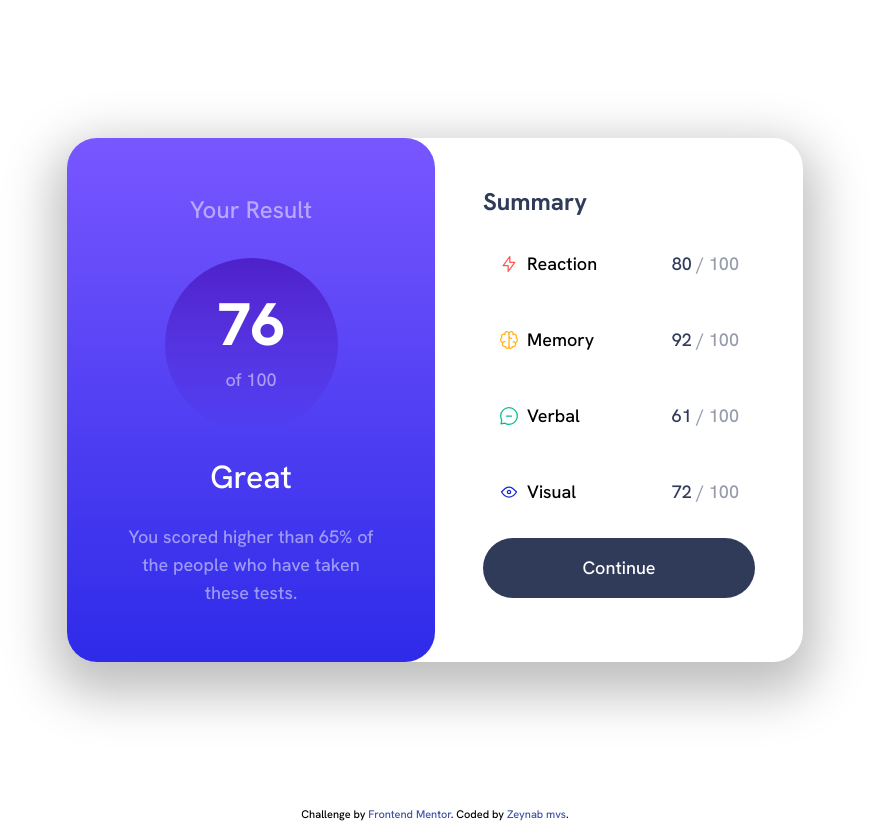
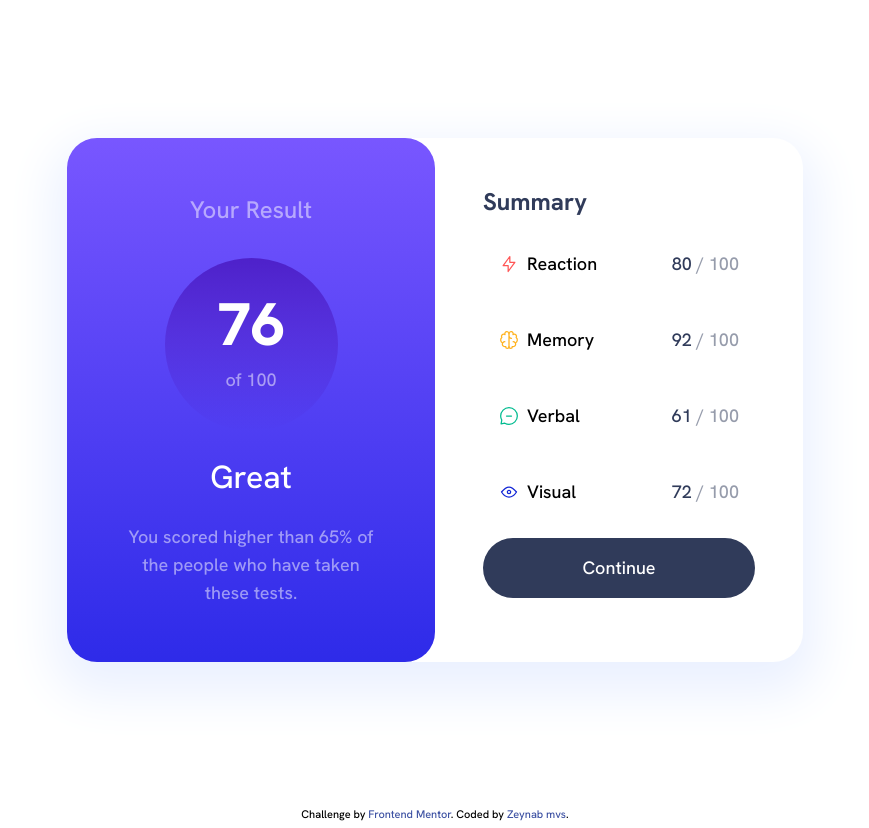
Before and after one commit to zeynabmvs/fem-result-summary-component, a React (Vite) app: page / in a window 1280 px wide. Shown: the whole page, without its empty margins (205-1074 px from the left). Built offline with nearby package versions, Linux system fonts and the light colour scheme; the HTML template or start-up script is replaced by a standard one.

Commit message:
update package name

```diff
--- a/index.html
+++ b/index.html
@@ -4,7 +4,7 @@
     <meta charset="UTF-8" />
     <link rel="icon" type="image/png" href="/src/assets/images/favicon-32x32.png" />
     <meta name="viewport" content="width=device-width, initial-scale=1.0" />
-    <title>Vite + React + TS</title>
+    <title>Result Summary Component</title>
   </head>
   <body class="font-hanken text-lg font-medium">
     <div id="root"></div>
--- a/package.json
+++ b/package.json
@@ -1,5 +1,5 @@
 {
-  "name": "fem_result_component",
+  "name": "fem-result-summary-component",
   "private": true,
   "version": "0.0.0",
   "type": "module",
@@ -11,7 +11,7 @@
     "lint": "eslint . --ext ts,tsx --report-unused-disable-directives --max-warnings 0",
     "preview": "vite preview"
   },
-  "homepage": "https://zeynab.mvs.github.io/fem_result_component/",
+  "homepage": "https://zeynab.mvs.github.io/fem-result-summary-component/",
   "dependencies": {
     "react": "^18.3.1",
     "react-dom": "^18.3.1"
--- a/src/components/SummaryResult.tsx
+++ b/src/components/SummaryResult.tsx
@@ -3,7 +3,7 @@ import SummaryItem from "./SummaryItem";
 
 const SummaryResult = () => {
   return (
-    <div className="grid grid-rows-2 md:grid-cols-2 md:grid-rows-1 md:w-[736px] md:h-[524px] bg-white md:shadow-[0_19px_50px_14px_rgba(0,0,0,0.25)] shadow-n-pale-blue md:rounded-[30px]">
+    <div className="grid grid-rows-2 md:grid-cols-2 md:grid-rows-1 md:w-[736px] md:h-[524px] bg-white md:shadow-[0_19px_50px_14px_rgba(0,0,0,0.25)] md:shadow-n-pale-blue md:rounded-[30px]">
       <div
         id="result"
         className="bg-gradient-blue flex flex-col gap-4 md:gap-8 items-center text-center justify-center text-white rounded-b-[30px] md:rounded-[30px]"
--- a/vite.config.ts
+++ b/vite.config.ts
@@ -4,7 +4,7 @@ import react from "@vitejs/plugin-react";
 // https://vitejs.dev/config/
 export default defineConfig({
   plugins: [react()],
-  base: "/fem_result_component/",
+  base: "/fem-result-summary-component/",
   // resolve: {
   //   alias: {
   //     src: "/src",
```
Also changed, not shown: 1 other file (tests, documents, lock files or other folders).
